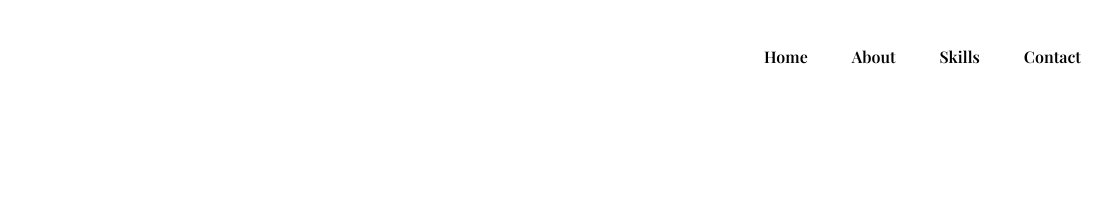
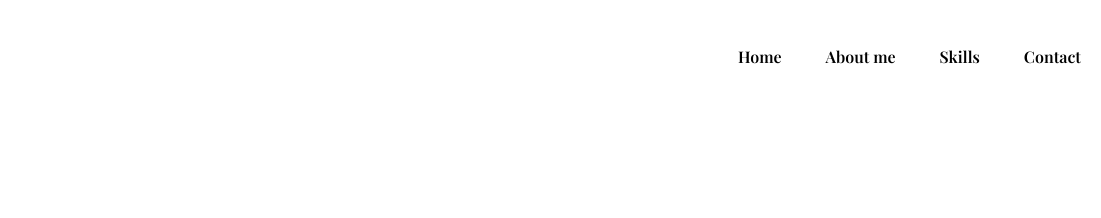
Before and after one commit to sharonsasi/portfoliosharu, a plain HTML site: page index.html in a window 1280 px wide. Shown: the top 218 px of the page, 179-1280 px from the left. Drawn offline with nearby package versions, Linux system fonts and the light colour scheme; a web font is replaced by a local one.

Commit message:
portpolio v2

```diff
--- a/index.html
+++ b/index.html
@@ -35,7 +35,7 @@
              <!-- link -->
               <ul>
                 <li class="list-items"> <a class="list" href="#home">Home</a></li>
-                <li class="list-items"> <a class="list" href="#about">About</a></li>
+                <li class="list-items"> <a class="list" href="#about">About me</a></li>
                 <li class="list-items"> <a class="list" href="#Skill">Skills</a></li>
                 <li class="list-items"> <a class="list" href="#Contact">Contact</a></li>
               </ul>
```
